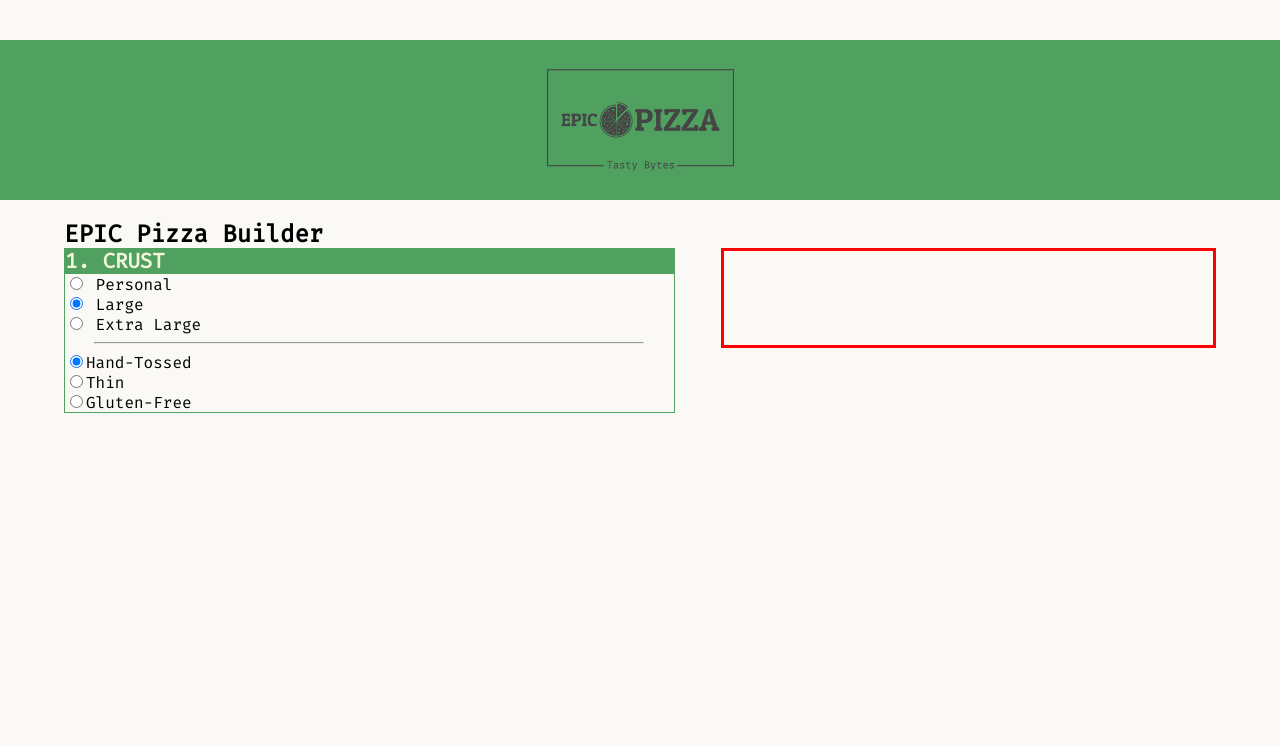
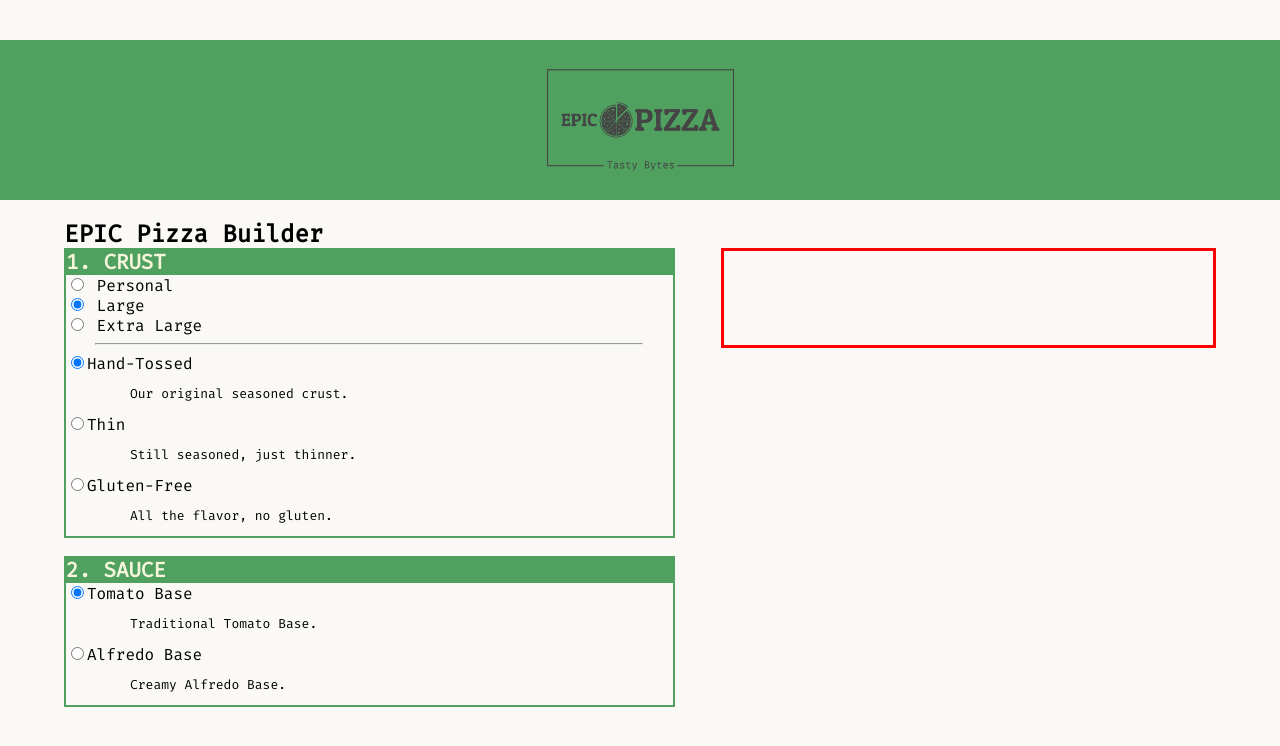
Before and after one commit to cameronabel/epic-pizza, a plain HTML site: page index.html in a window 1280 px wide. Drawn offline with Linux system fonts and the light colour scheme.

Commit message:
dynamic sauces

```diff
--- a/css/styles.css
+++ b/css/styles.css
@@ -66,7 +66,8 @@ h2 {
 }
 
 .selection {
-  border: 1px solid #50a060
+  border: 2px solid #50a060;
+  margin-bottom: 3%;
 }
 
 .selection-head {
@@ -80,10 +81,16 @@ h2 {
 }
 
 #size-area,
-#crust-area {
+#crust-area,
+#sauce-area {
   text-align: left;
 }
 
 .selection-sep {
   width: 90%;
 }
+
+.selection p {
+  font-size: small;
+  margin-left: 5vw;;
+}
--- a/data/menu.json
+++ b/data/menu.json
@@ -121,12 +121,14 @@
     "tomato":{
       "name":"Tomato Base",
       "type":"vegan",
-      "premium":false
+      "premium":false,
+      "description": "Traditional Tomato Base."
     },
     "alfredo":{
       "name":"Alfredo Base",
       "type":"vegetarian",
-      "premium":false
+      "premium":false,
+      "description": "Creamy Alfredo Base."
      }
    }
  }
--- a/index.html
+++ b/index.html
@@ -26,6 +26,10 @@
           <div id="crust-area">
           </div>
         </div>
+          <div id="sauce-area" class="selection">
+            <span class="selection-head">2. SAUCE</span>
+          </div>
+
       </div>
       <div id="pricing">
 
--- a/js/scripts.js
+++ b/js/scripts.js
@@ -53,10 +53,9 @@ class Pizza {
 }
 
 function loadCrusts(menu) {
-  console.log(menu)
+
   const crustArea = document.getElementById('crust-area');
   for (const crust in menu.crusts) {
-    console.log(crust);
     const radio = document.createElement('input');
     radio.setAttribute('type', 'radio');
     radio.setAttribute('value', crust)
@@ -72,7 +71,41 @@ function loadCrusts(menu) {
     crustArea.append(label);
     const br = document.createElement('br');
     crustArea.append(br);
+    const p = document.createElement('p');
+    p.append(menu.crusts[crust].description);
+    crustArea.append(p);
+
   }
+}
+
+function loadSauces(menu) {
+  const sauceArea = document.getElementById('sauce-area');
+  for (const sauce in menu.sauces) {
+    const radio = document.createElement('input');
+    radio.setAttribute('type', 'radio');
+    radio.setAttribute('value', sauce)
+    radio.setAttribute('id', sauce)
+    radio.setAttribute('name', 'sauce-selection')
+    if (sauce === 'tomato') {
+      radio.setAttribute('checked', true);
+    }
+    const label = document.createElement('label');
+    label.setAttribute('for', sauce);
+    label.append(menu.sauces[sauce].name);
+    sauceArea.append(radio);
+    sauceArea.append(label);
+    const br = document.createElement('br');
+    sauceArea.append(br);
+    const p = document.createElement('p');
+    p.append(menu.sauces[sauce].description);
+    sauceArea.append(p);
+
+  }
+}
+
+function loadFields(menu) {
+  loadCrusts(menu);
+  loadSauces(menu);
 }
 
 async function readMenu() {
@@ -85,5 +118,5 @@ async function readMenu() {
 
 window.onload = function() {
   readMenu()
-  .then(menu => loadCrusts(menu));
+  .then(menu => loadFields(menu));
 }
```
